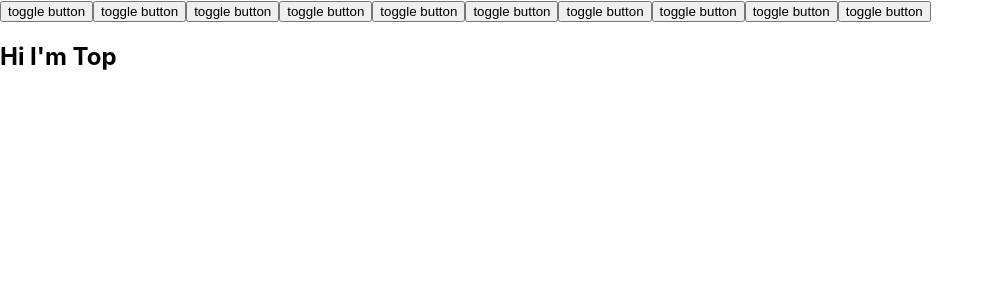
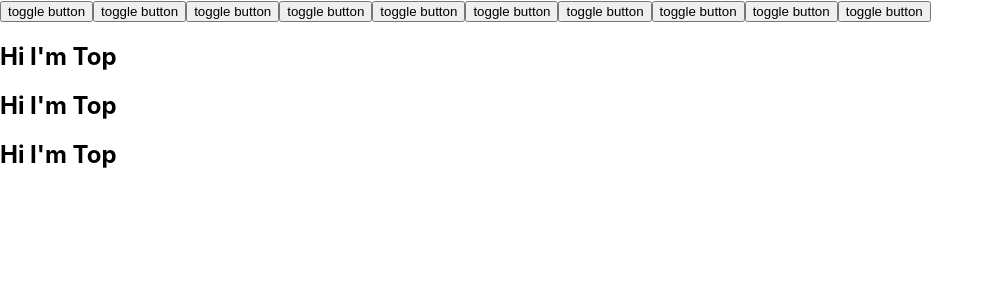
Before and after one commit to KangUkG/action_test, a React (Create React App) app: page / in a window 1280 px wide. Shown: the top 300 px of the page, without its empty margins (0-994 px from the left). Built offline with nearby package versions, Linux system fonts and the light colour scheme.

Commit message:
dev_1 commit1

```diff
--- a/src/App.js
+++ b/src/App.js
@@ -11,9 +11,6 @@ function App() {
     setIsTop(prev => !prev)
   }
 
-  console.log("App Start!")
-  console.log("App Start!")
-  console.log("App Start!")
   console.log("App Start!")
 
   return (
@@ -30,6 +27,8 @@ function App() {
       <button type='button' onClick={toggleHandler}>toggle button</button>
 
       <Topbottom isTop={isTop}/>
+      <Topbottom isTop={isTop}/>
+      <Topbottom isTop={isTop}/>
     </>
   );
 }
```
